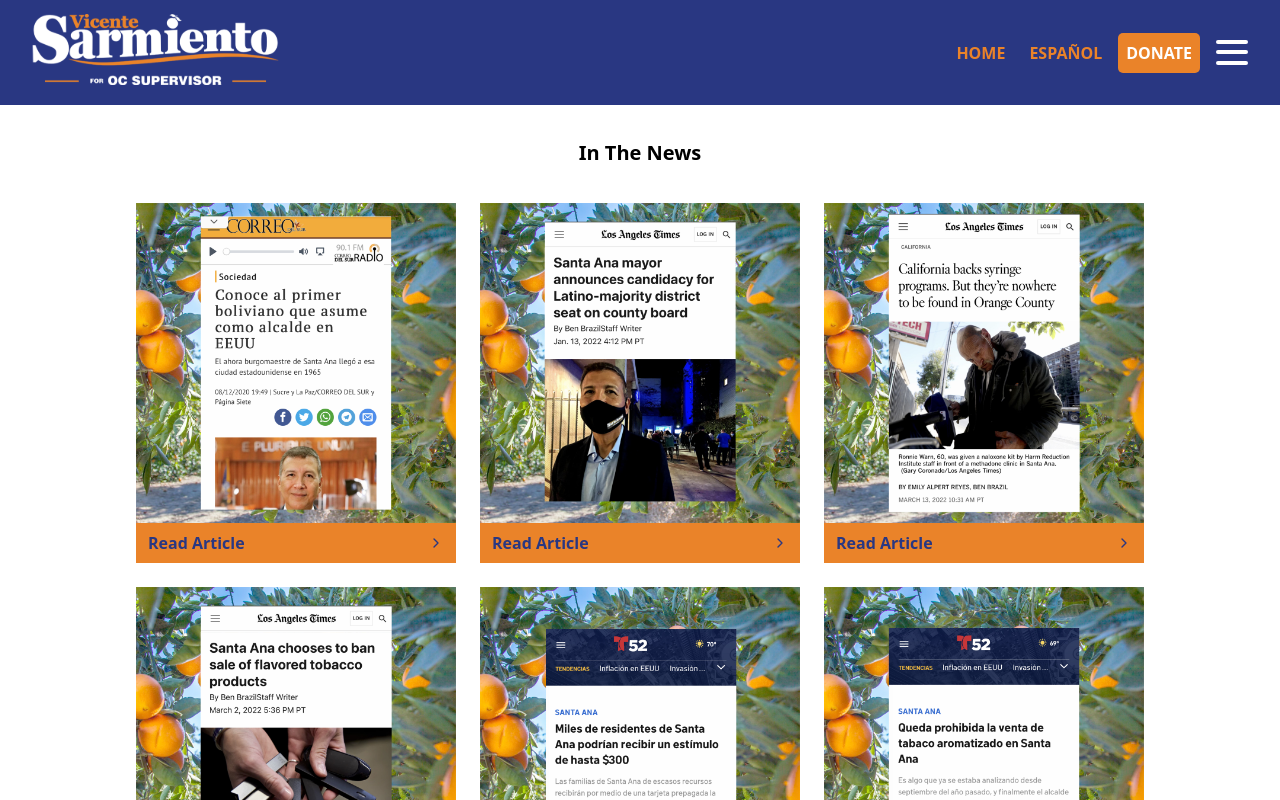
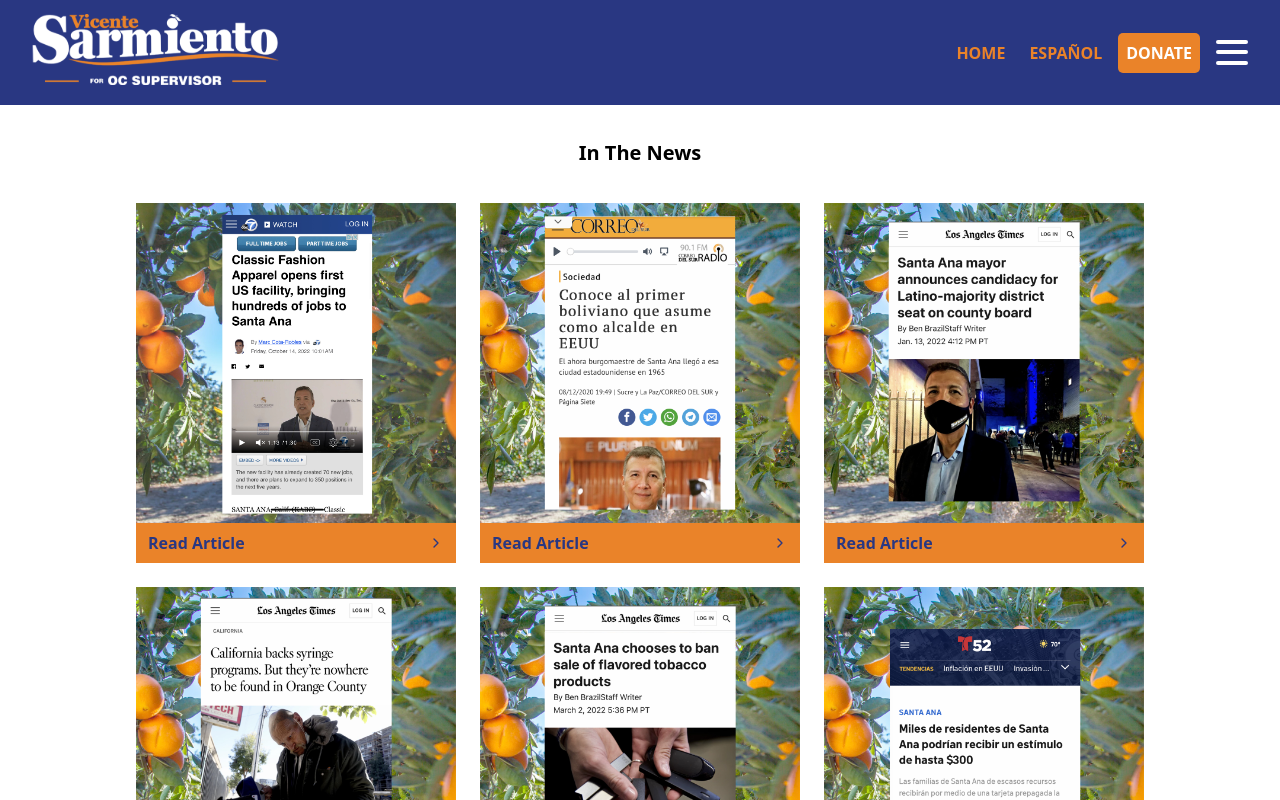
Before and after one commit to kenput3r/sarmiento-for-supervisor, a Next.js app: page /articles in a window 1280 px wide. Shown: the top 800 px of the page. Built offline with nearby package versions, Linux system fonts and the light colour scheme.

Commit message:
add new article

```diff
--- a/pages/articles.js
+++ b/pages/articles.js
@@ -16,8 +16,10 @@ import article9 from '../images/articles/Voice-of-OC-Rent-Control-9-22-21.jpg';
 import article10 from '../images/articles/Voice-of-OC-Vaccination-Efforts-1-29-21.jpg';
 import article11 from '../images/articles/WaPo-Health-Disparaties-3-7-22.jpg';
 import article12 from '../images/articles/Press-Releases.jpg';
+import article13 from '../images/articles/ABC-7-New-SA-Jobs.jpg';
 
 const articles = [
+  { image: article13, link: 'https://abc7.com/classic-fashion-apparel-company-hundreds-of-jobs-in-santa-ana-ribbon-cutting-ceremony-celebrating-new/12321907/' },
   { image: article1, link: 'https://correodelsur.com/sociedad/20201208_conoce-al-primer-boliviano-que-asume-como-alcalde-en-eeuu.html' },
   { image: article2, link: 'https://www.latimes.com/socal/daily-pilot/entertainment/story/2022-01-13/sarmiento?fbclid=IwAR22CvkWY79eM1TbTPH-hwSG_pUhGRbyXkYj6LVoDg4E20-Xzugn5aLWWQ0' },
   { image: article3, link: 'https://www.latimes.com/california/story/2022-03-13/california-syringe-programs-needle-access-orange-county' },
```
Also changed, not shown: images/articles/ABC-7-New-SA-Jobs.jpg (added).
